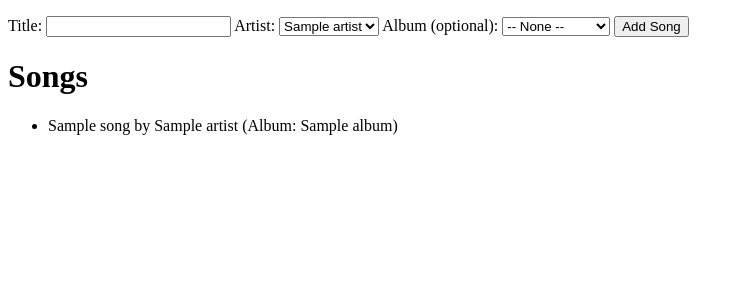
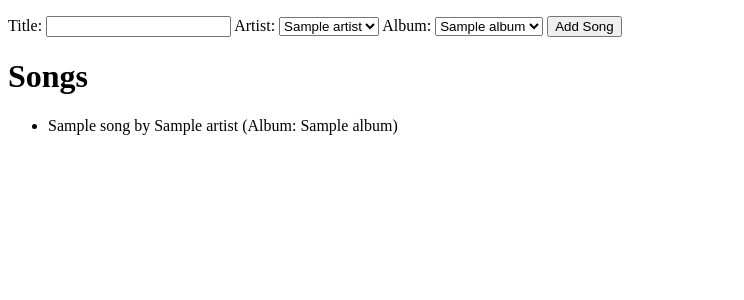
Before and after one commit to marin-o/project_cicd, a Flask app: page /songs in a window 1280 px wide. Shown: the part 88-388 px from the top of the page, without its empty margins (0-744 px from the left). Run offline with Flask 3, Linux system fonts and the light colour scheme; tables that the repository leaves empty hold one stand-in row (values such as "Sample post").

Commit message:
fix non blank songs.html

```diff
--- a/templates/songs.html
+++ b/templates/songs.html
@@ -15,9 +15,8 @@
         {% endfor %}
     </select>
 
-    <label for="album_id">Album (optional):</label>
+    <label for="album_id">Album:</label>
     <select id="album_id" name="album_id">
-        <option value="">-- None --</option>
         {% for album in albums %}
         <option value="{{ album.id }}">{{ album.title }}</option>
         {% endfor %}
```
